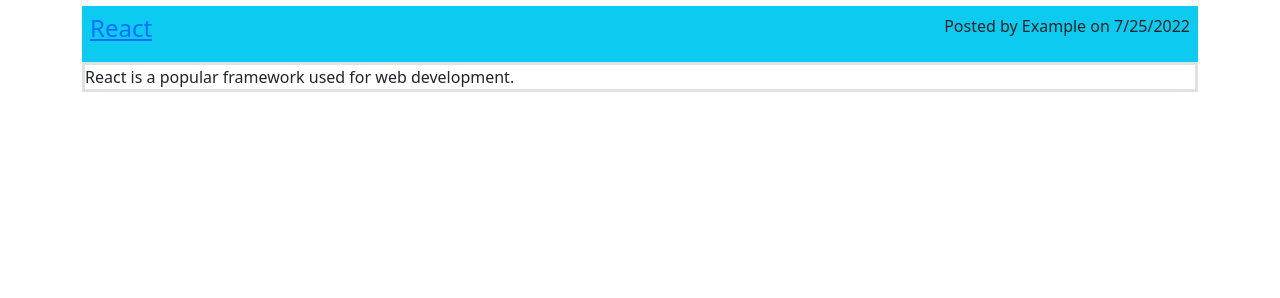
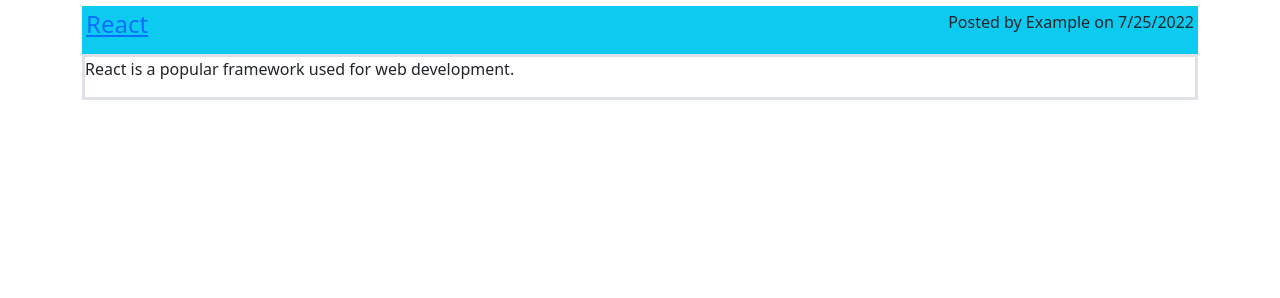
Before and after one commit to reversedentistry/Tech-Blog-Using-MVC, a Node server app: page / in a window 1280 px wide. Shown: the part 106-404 px from the top of the page. Run offline with Node 20, Linux system fonts and the light colour scheme; data comes from the database, SQL or seed files in the repository; some libraries are stand-ins or nearby versions.

Commit message:
Adjusted some styles and elements

```diff
--- a/views/partials/posts.handlebars
+++ b/views/partials/posts.handlebars
@@ -1,9 +1,9 @@
-<div class="container-md">
-    <div class="d-flex justify-content-between bg-info text-dark">
-    <h4 class="p-2"><a href="/post/{{id}}">{{title}}</a></h4>
-    <p class="p-2">Posted by {{user.username}} on {{format_date date_created}}</p>
+<div class="container-md mb-4">
+    <div class="d-flex justify-content-between bg-info text-dark p-1">
+    <h4><a href="/post/{{id}}">{{title}}</a></h4>
+    <p>Posted by {{user.username}} on {{format_date date_created}}</p>
     </div>
     <div class="border border-3">
-        {{post_text}}
+        <p>{{post_text}}</p>
     </div>
 </div>
```
